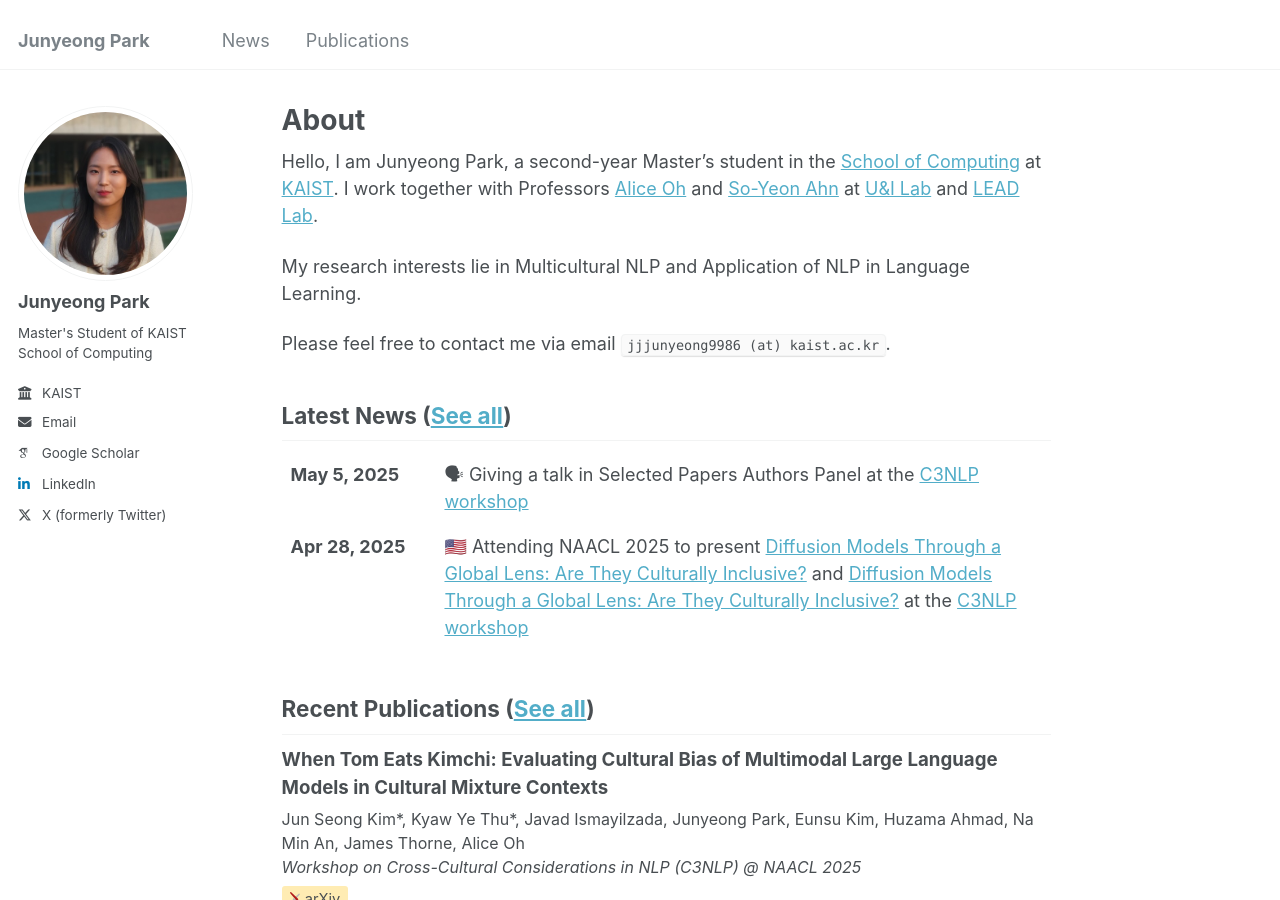
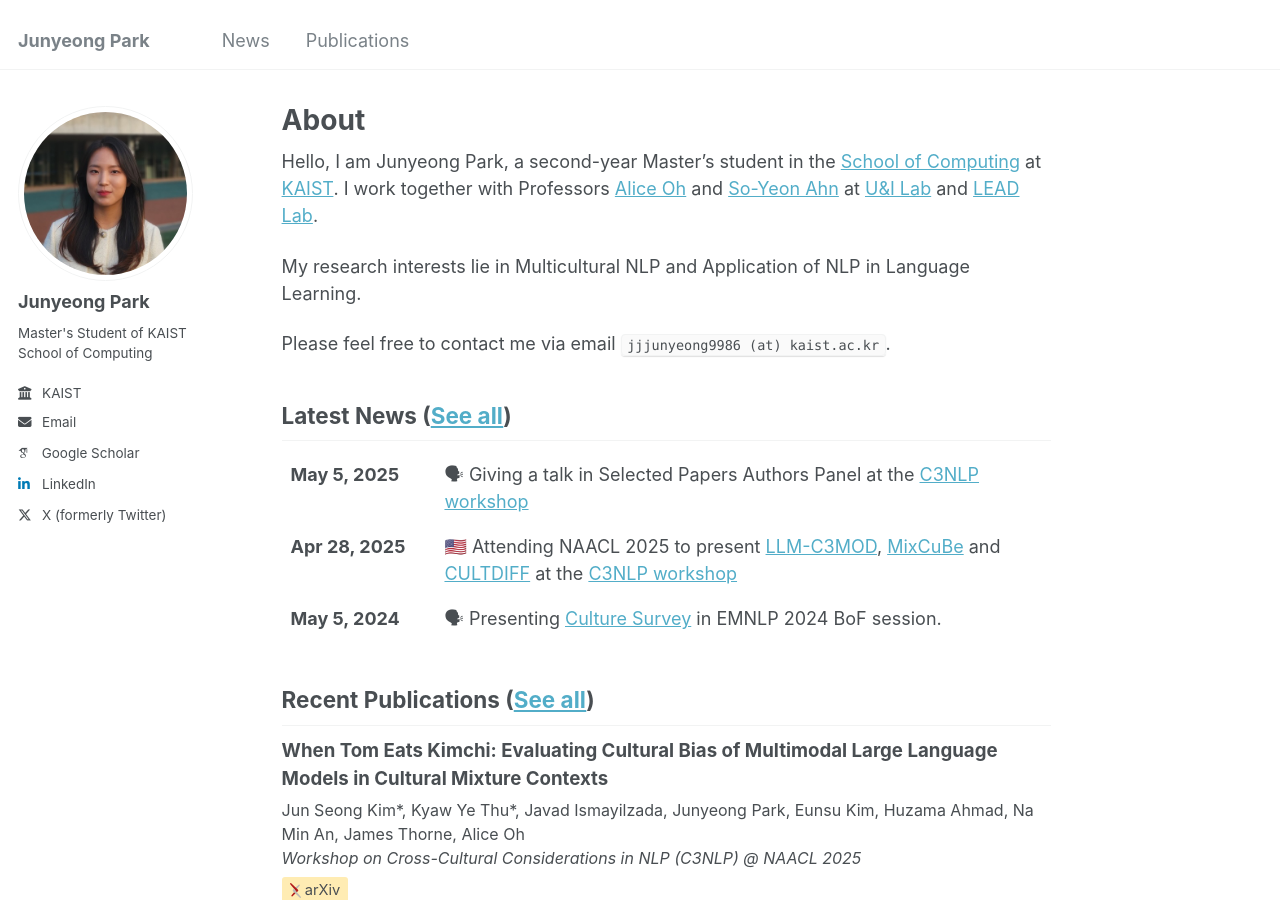
Before and after one commit to jjjunyeong/jjjunyeong.github.io, a Jekyll site: the page built from _pages/about.md, in a window 1280 px wide and 900 px high. Built offline with Jekyll 4.4.1, drawn with Linux system fonts in a browser that asks for light colours; some web fonts are replaced.

Commit message:
Update news.yml

```diff
--- a/_data/news.yml
+++ b/_data/news.yml
@@ -2,4 +2,7 @@
   news: "🗣 Giving a talk in Selected Papers Authors Panel at the <a href='https://c3nlp.github.io'>C3NLP workshop</a>"
 
 - date: "Apr 28, 2025"
-  news: "🇺🇸 Attending NAACL 2025 to present <a href='https://arxiv.org/abs/2502.08914'>Diffusion Models Through a Global Lens: Are They Culturally Inclusive?</a> and <a href='https://arxiv.org/abs/2502.08914'>Diffusion Models Through a Global Lens: Are They Culturally Inclusive?</a> at the <a href='https://c3nlp.github.io'>C3NLP workshop</a>"
+  news: "🇺🇸 Attending NAACL 2025 to present <a href='https://arxiv.org/abs/2503.07237'>LLM-C3MOD</a>, <a href='https://arxiv.org/abs/2503.16826'>MixCuBe</a> and <a href='https://arxiv.org/abs/2502.08914'>CULTDIFF</a> at the <a href='https://c3nlp.github.io'>C3NLP workshop</a>"
+
+- date: "May 5, 2024"
+  news: "🗣 Presenting <a href='https://arxiv.org/abs/2411.00860'>Culture Survey</a> in EMNLP 2024 BoF session."
```
